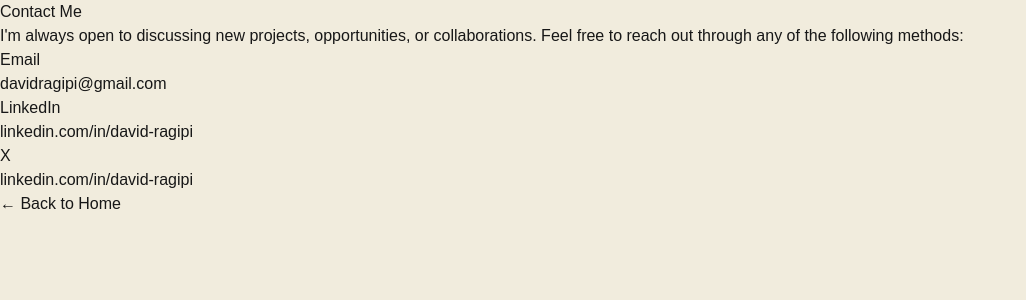
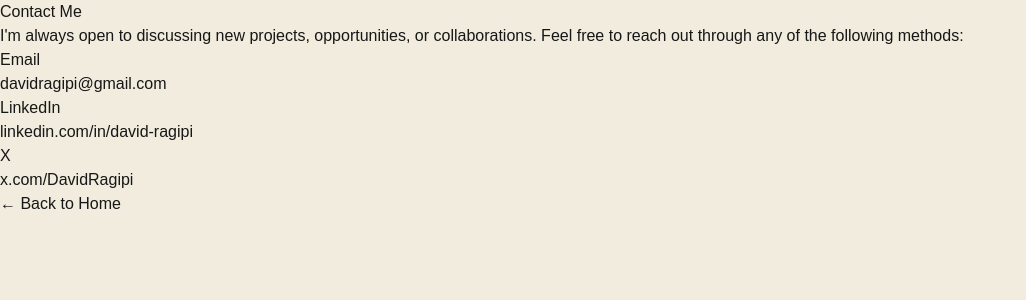
Before and after one commit to ragipidavid/portfolio, a Next.js app: page /contactme in a window 1280 px wide. Shown: the top 300 px of the page, without its empty margins (0-1026 px from the left). Built offline with nearby package versions, Linux system fonts and the light colour scheme.

Commit message:
Changed x link

```diff
--- a/src/app/contactme/page.tsx
+++ b/src/app/contactme/page.tsx
@@ -46,7 +46,7 @@ const ContactPage = () => {
                   href="https://x.com/DavidRagipi"
                   className="text-gray-500 hover:underline"
                 >
-                  linkedin.com/in/david-ragipi
+                  x.com/DavidRagipi
                 </a>
               </p>
             </div>
```
